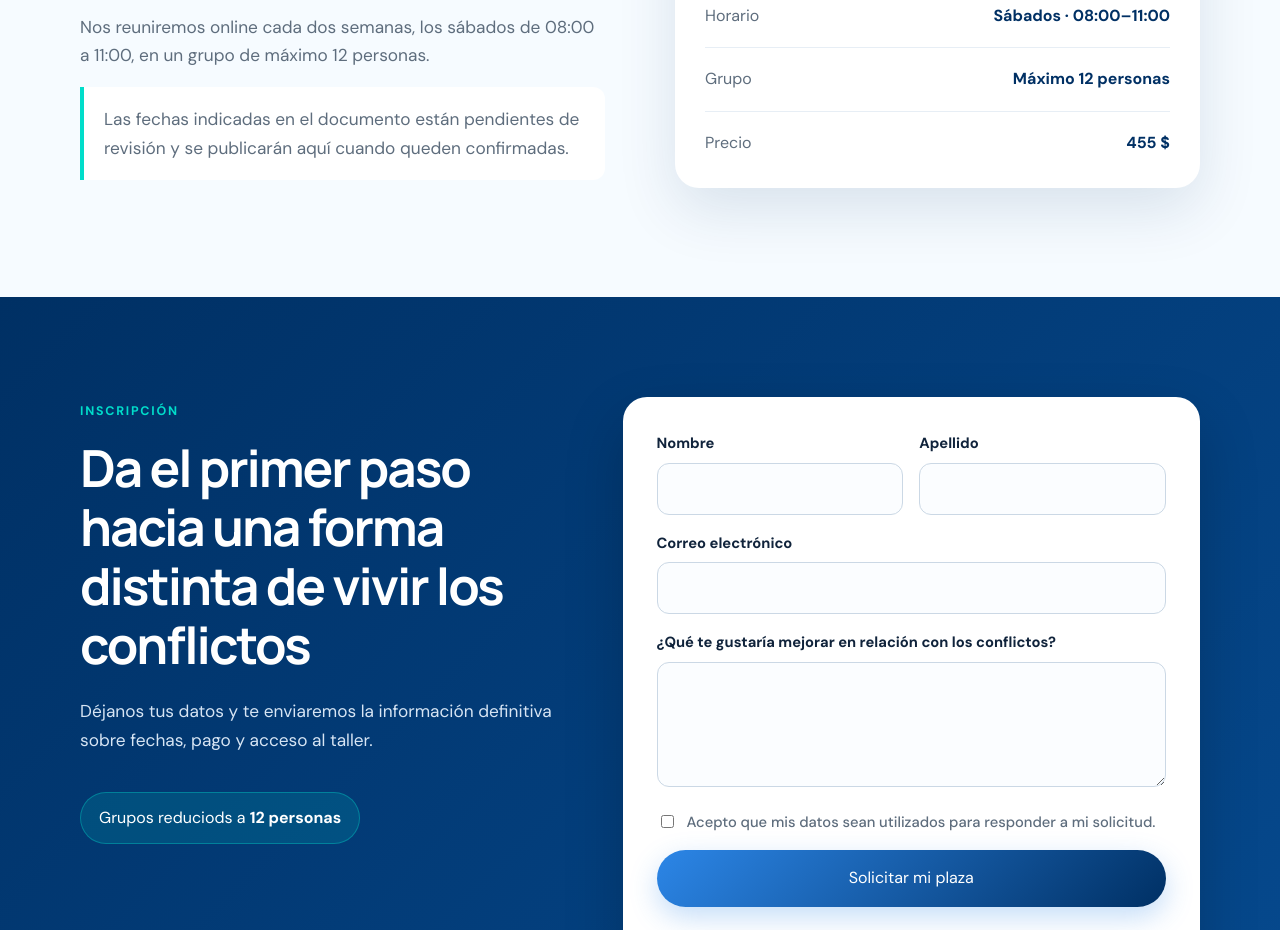
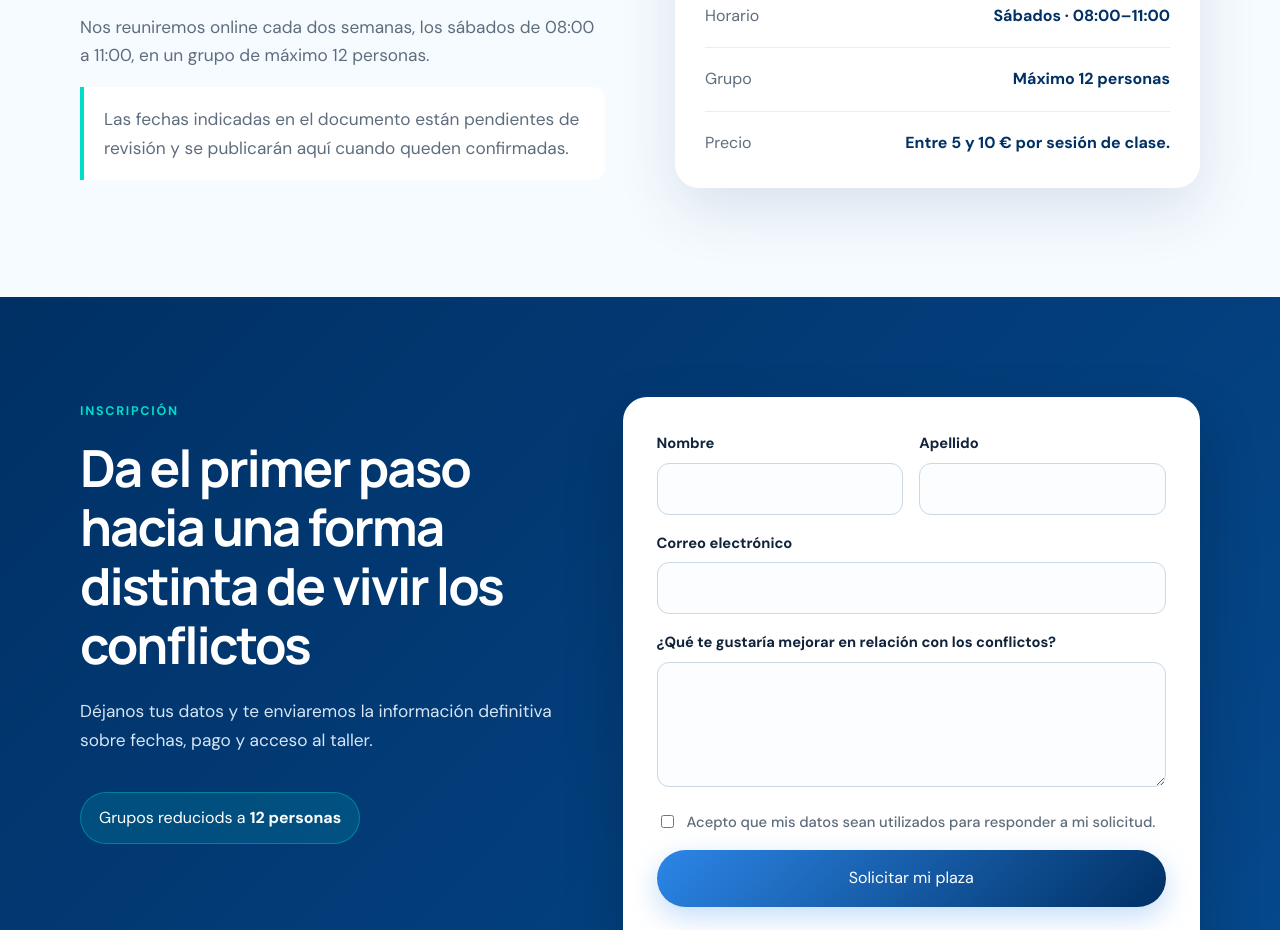
Before and after one commit to Risteski-Mediation/taller-mediacion, a plain HTML site: page index.html in a window 1280 px wide. Shown: the part 4331-5261 px from the top of the page. Drawn offline with Linux system fonts and the light colour scheme.

Commit message:
Update index.html

```diff
--- a/index.html
+++ b/index.html
@@ -176,7 +176,7 @@
           <div><span>Frecuencia</span><strong>Cada 2 semanas</strong></div>
           <div><span>Horario</span><strong>Sábados · 08:00–11:00</strong></div>
           <div><span>Grupo</span><strong>Máximo 12 personas</strong></div>
-          <div><span>Precio</span><strong>455 $</strong></div>
+          <div><span>Precio</span><strong>Entre 5 y 10 € por sesión de clase.</strong></div>
         </div>
       </div>
     </section>
```
